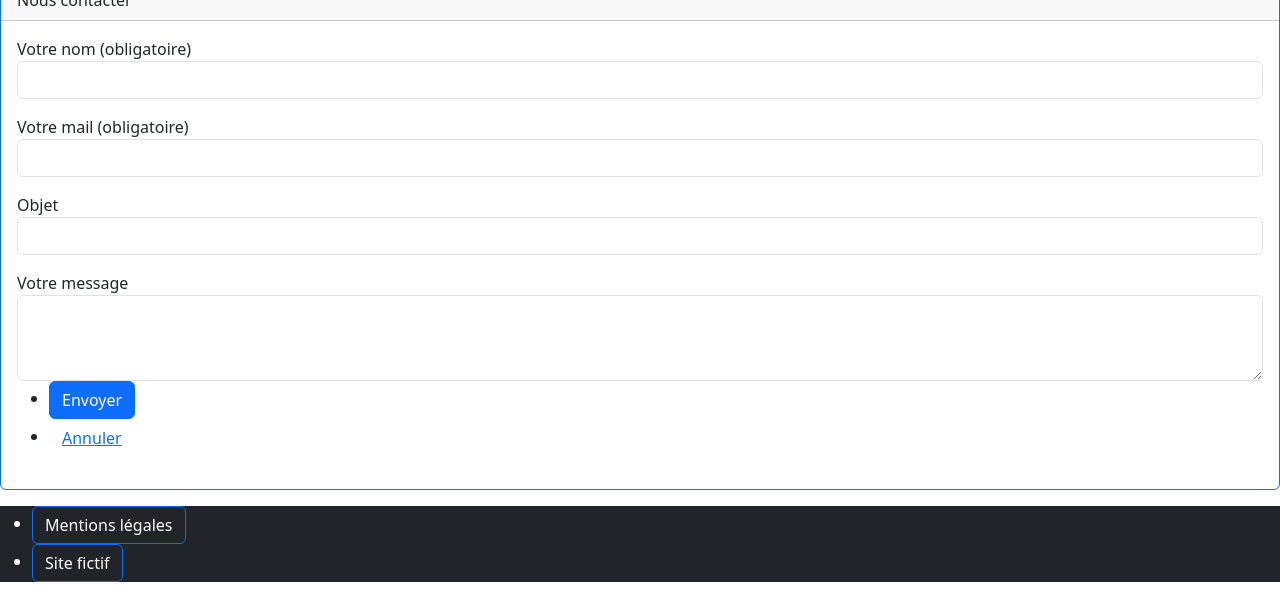
After one commit to Azia25/GBAF, a PHP site: page /contact.html in a window 1280 px wide. The commit adds this page. Shown: the part 321-919 px from the top of the page. Run offline with PHP 8.4, Linux system fonts and the light colour scheme; some libraries are stand-ins or nearby versions.

Commit message:
Add files via upload

```diff
--- a/Mentionslegales.php
+++ b/Mentionslegales.php
@@ -20,8 +20,8 @@
         <div class="card-body">
           <p class="card-title">Les données personnelles sécurisées figurant sur ce site internet concernent les utilisateurs. GBAF ne collecte aucune donnée personnelle directement sur le site internet, ni cookie.</p>
           <p class="card-text">Les utilisateurs ne peuvent accéder qu'aux seules informations les concernants.</p>
-          <p class="card-text">Pour optimiser la confidentialité de vos consultations, nous vous conseillons de choisir un mot de passe sécurisé composé de majuscules, minuscules, chiffres, caractères spéciaux.</p>
-          <p class="card-text">Toute personne pourra exercer ses droits de retrait, de rectification ou de portabilité des données la concernant dans le cadre de la RGPD, en s'adressant à l'administrateur du site via la page de contact</p>
+          <p class="card-text">Pour optimiser la confidentialité de vos consultations, nous vous conseillons de choisir un mot de passe sécurisé composé de majuscules, minuscules, chiffres et/ou caractères spéciaux.</p>
+          <p class="card-text">Toute personne pourra exercer ses droits de retrait, de rectification ou de portabilité des données la concernant dans le cadre de la RGPD, en s'adressant à l'administrateur du site, sur la page d'accueil/nous contacter</p>
         </div>
         <div class="center">
           <a class="btn btn-primary" href="index.php">Retour</a>
@@ -29,7 +29,7 @@
       </div>
     </main>
     <footer>
-      <ul class="bg-dark text-white">
+      <ul class="center">
         <li><a href="mentionslegales.php" class="text-white btn btn-outline-primary">Mentions légales</a></li>
         <li><a href="sitefictif.php" class="text-white btn btn-outline-primary">site fictif</a></li>
       </ul>
--- /dev/null
+++ b/contact.html
@@ -0,0 +1,54 @@
+<!DOCTYPE html>
+<html lang="fr">
+  <head>
+    <meta charset="utf-8">
+    <meta http-equiv="X-UA-Compatible" content="IE=edge">
+    <meta name="viewport" content="width=device-width, initial-scale=1">
+    <title>GBAF - Contact</title>
+    <link rel="stylesheet" href="GBAF/css/fontawesome-all.min.css">
+    <link rel="stylesheet" href="css/bootstrap.min.css">
+    <link rel="stylesheet" href="css/normalize.css">
+    <link rel="stylesheet" href="css/style.css">
+  </head>
+  <body class="accueil">
+    <header>
+      <a href="index.php"><img src="GBAF/images/logo gbaf.png" alt="GBAF"></a>
+    </header>
+    <main>
+            <form class="" action="valid_contact.php" method="post">
+        <div class="card border-primary mb-3">
+          <div class="card-header">Nous contacter</div>
+          <div class="card-body">
+            <p class="card-text">
+              <label for="nom">Votre nom (obligatoire)</label>
+              <input class="form-input form-control" type="text" id="nom" name="nom" required>
+            </p>
+            <p class="card-text">
+              <label for="mail">Votre mail (obligatoire)</label>
+              <input class="form-input form-control" type="email" id="mail" name="mail" required>
+            </p>
+            <p class="card-text">
+              <label for="objet">Objet</label>
+              <input class="form-input form-control" type="text" id="objet" name="objet">
+            </p>
+            <div class="form-group">
+              <label for="message">Votre message</label>
+              <textarea class="form-control exampleTextarea" id="message" rows="3" name="message"></textarea>
+            </div>
+            <ul class="account center">
+              <li><input id="submit" type="submit" class="btn btn-primary" value="Envoyer"></li>
+              <li><a href="index.php" class="btn btn-link">Annuler</a></li>
+            </ul>
+          </div>
+        </div>
+      </form>
+      <div class="push"></div>
+    </main>
+    <footer>
+      <ul class="bg-dark text-white">
+        <li><a href="mentionslegales.php" class="text-white btn btn-outline-primary">Mentions légales</a></li>
+        <li><a href="sitefictif.php" class="text-white btn btn-outline-primary">Site fictif</a></li>
+      </ul>
+    </footer>
+  </body>
+</html>
--- a/new_comment_acteurs1.php
+++ b/new_comment_acteurs1.php
@@ -15,7 +15,7 @@
       <a href="INDEX.HTML"><img src="../GBAF/images/logo gbaf.png" alt="GBAF"></a>
       <ul class="head_ul alert bg-dark">
         <li class="text-white">Nom/Prénom</li>
-        <li><a href="parametres.php?account=44" class="text-white">Paramètres du compte</a></li>
+        <li><a href="parametres.php?" class="text-white">Paramètres du compte</a></li>
         <li class="text-white"><a href="deconnexion.php" class="text-white">Deconnexion</a></li>
       </ul>
     </header>
```
Also changed, not shown: INDEX.html (added, +83 -0 lines).
